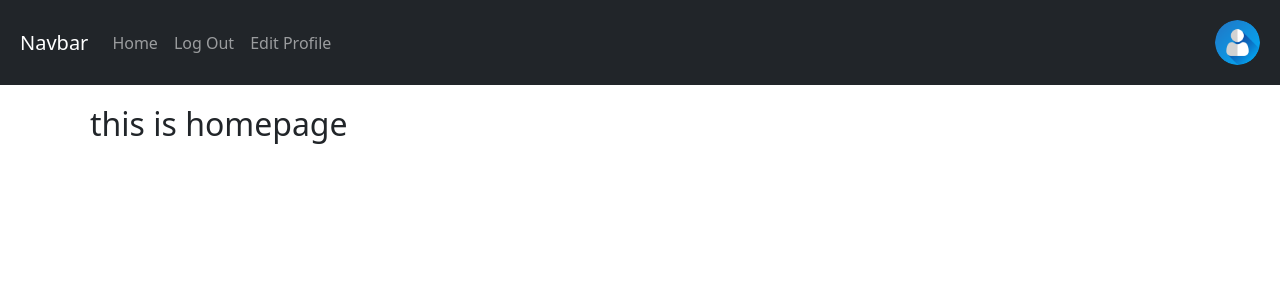
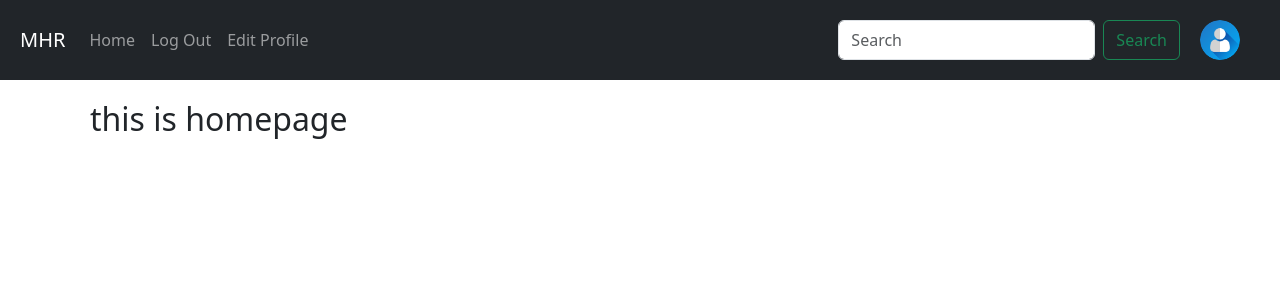
Before and after one commit to Mohabbatridoy/Social-Media-Project, a Django app: page / in a window 1280 px wide. Shown: the top 300 px of the page. Run offline with Django 5.2, Linux system fonts and the light colour scheme; a user stored in the database is signed in; data comes from the database, SQL or seed files in the repository; both versions use the stored data as it was after the commit.

Commit message:
show users in home page

```diff
--- a/Auth_app/views.py
+++ b/Auth_app/views.py
@@ -6,7 +6,6 @@ from .models import UserProfile
 from django.contrib.auth.forms import AuthenticationForm
 from django.contrib.auth.decorators import login_required
 from app_post.forms import PostForm
-
 
 #create your views here.
 def sign_up(request):
@@ -58,11 +57,11 @@ def LogOut(request):
 @login_required
 def Profile(request):
     form = PostForm()
-    if request.method == "POST":
+    if request.method == 'POST':
         form = PostForm(request.POST, request.FILES)
         if form.is_valid():
             post = form.save(commit=False)
             post.author = request.user
             post.save()
             return HttpResponseRedirect(reverse('home'))
-    return render(request, 'auth_app/user.html', context={'title':'Profile', 'form':form })
+    return render(request, 'auth_app/user.html', context={'title':'Profile', 'form':form})
--- a/app_post/forms.py
+++ b/app_post/forms.py
@@ -1,9 +1,7 @@
 from django import forms
 from .models import *
 
-
 class PostForm(forms.ModelForm):
-
     class Meta:
         model = Post
-        fields = ('image','caption')
+        fields = ('image','caption',)
--- a/app_post/views.py
+++ b/app_post/views.py
@@ -2,11 +2,13 @@ from django.shortcuts import render
 from django.shortcuts import HttpResponse
 from django.contrib.auth.decorators import login_required
 from Auth_app.models import UserProfile
+from django.contrib.auth.models import User
 
 # Create your views here.
 
 @login_required
 def home(request):
-    user_info = UserProfile
-
-    return render(request, 'app_post/home.html', context={'title':'Homepage', 'user':user_info})
+    if request.method == "GET":
+        search = request.GET.get('search', '')
+        result = User.objects.filter(username__icontains=search)
+    return render(request, 'app_post/home.html', context={'title':'Homepage', 'search':search, 'result':result})
--- a/templates/app_post/home.html
+++ b/templates/app_post/home.html
@@ -3,4 +3,25 @@
 
 {% block content %}
 <h2>this is homepage</h2>
+{% if search %}
+{% for i in result %}
+<div class="row">
+    <div class="col-sm-2">
+        {% if i.user_profile.profile_pic %}
+        <img src="/media/{{i.user_profile.profile_pic}}" width="60px" height="60px" class="rounded-circle">
+        {% else %}
+        <img src="/media/avatar.png" width="60px" height="60px"
+        class="rounded-circle">
+        {% endif %}
+    </div>
+    <div class="col-sm-10">
+        <h6>@{{i.username}}</h6>
+        <h6>{{i.user_profile.full_name}}</h6>
+    </div>
+</div>
+<br>
+{% endfor %}
+{% else %}
+
+{% endif %}
 {% endblock %}
--- a/templates/navbar.html
+++ b/templates/navbar.html
@@ -1,5 +1,6 @@
 <!DOCTYPE html>
 <html lang="en">
+
 <head>
     <meta charset="UTF-8">
     <meta name="viewport" content="width=device-width, initial-scale=1.0">
@@ -13,7 +14,7 @@
 
 <body>
     <nav class="navbar navbar-expand-lg navbar-dark bg-dark" style="padding: 20px;">
-        <a class="navbar-brand" href="#">Navbar</a>
+        <a class="navbar-brand" href="{% url 'app_post:home' %}">MHR</a>
         <button class="navbar-toggler" type="button" data-toggle="collapse" data-target="#navbarSupportedContent"
             aria-controls="navbarSupportedContent" aria-expanded="false" aria-label="Toggle navigation">
             <span class="navbar-toggler-icon"></span>
@@ -31,11 +32,17 @@
                     <a class="nav-link" href="{% url 'auth_app:edit_profile' %}">Edit Profile</a>
                 </li>
             </ul>
-            <div class="d-flex ms-auto">
+            <div class="d-flex ms-auto" style="padding-right: 20px;">
+                <form class="d-flex" style="padding-right: 20px;" method="GET">
+                    <input class="form-control me-2" type="search" placeholder="Search" aria-label="Search" name="search">
+                    <button class="btn btn-outline-success" type="submit">Search</button>
+                </form>
                 {% if user.user_profile.profile_pic %}
-                <a href="{% url 'auth_app:profile' %}"><img src="/media/{{user.user_profile.profile_pic}}" alt="User Image" width="45px" height="45px" class="rounded-circle"></a>
+                <a href="{% url 'auth_app:profile' %}"><img src="/media/{{user.user_profile.profile_pic}}"
+                        alt="User Image" width="40px" height="40px" class="rounded-circle"></a>
                 {% else %}
-                <a href="{% url 'auth_app:profile' %}"><img src="/media/avatar.png" width="45px" height="45px" class="rounded-circle"></a>
+                <a href="{% url 'auth_app:profile' %}"><img src="/media/avatar.png" width="40px" height="40px"
+                        class="rounded-circle"></a>
                 {% endif %}
             </div>
         </div>
```
Also changed, not shown: templates/auth_app/user.html (+27 -3 lines), db.sqlite3, media/post_image/3d-wallpaper-preview_LK3M53U.jpg (added), media/post_image/anime-boy-cat-raining-scenic-wallpaper-preview.jpg (added), media/post_image/cat-glasses-space-abstract-wallpaper-preview.jpg (added), media/profile_pics/15-156271_islamic-flag-with-horse.jpg (added), media/profile_pics/2019-Ducati-Panigale-V4-R-6.jpg (added), media/profile_pics/cat-glasses-space-abstract-wallpaper-preview.jpg (added).
